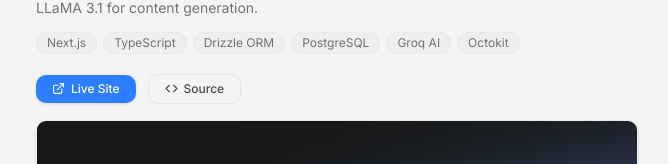
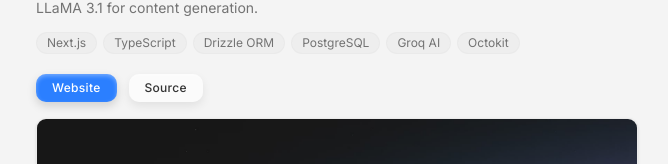
Before and after one commit to k4rtikay/my-portfolio, a Next.js app: page / in a window 1280 px wide. Shown: the part 521-685 px from the top of the page, without its empty margins (303-971 px from the left). Built offline with nearby package versions, Linux system fonts and the light colour scheme; no server answers.

Commit message:
style: cta button for project entries

```diff
--- a/src/components/website/projects.tsx
+++ b/src/components/website/projects.tsx
@@ -101,18 +101,18 @@ export function Projects() {
                                     href={project.demo}
                                     target="_blank"
                                     rel="noopener noreferrer"
-                                    className="text-sm sm:text-xs font-medium text-white bg-blue-500 hover:bg-blue-600 dark:bg-blue-500 dark:hover:bg-blue-400 transition-all inline-flex items-center gap-1.5 px-4 py-1.5 rounded-lg shadow-sm"
+                                    className="text-sm sm:text-xs tracking-wide font-medium text-white bg-blue-500 hover:bg-blue-600 dark:bg-blue-500 dark:hover:bg-blue-400 transition-all inline-flex items-center gap-1.5 px-4 py-1.5 rounded-lg shadow-[0_4px_10px_0_rgba(0,0,0,0.15),inset_0_2px_4px_0_rgba(255,255,255,0.35)]"
                                 >
-                                    <ExternalLinkIcon size={13} />
-                                    Live Site
+                                    {/* <ExternalLinkIcon size={12} /> */}
+                                    Website
                                 </a>
                                 <a
                                     href={project.github}
                                     target="_blank"
                                     rel="noopener noreferrer"
-                                    className="text-sm sm:text-xs font-medium text-foreground/80 hover:text-foreground border border-border hover:border-foreground/20 transition-all inline-flex items-center gap-1.5 px-4 py-1.5 rounded-lg"
+                                    className="text-sm sm:text-xs tracking-wide font-medium text-foreground/90 hover:text-foreground bg-card/60 hover:bg-card transition-colors inline-flex items-center gap-1.5 px-4 py-1.5 rounded-lg shadow-[0_4px_10px_0_rgba(0,0,0,0.08),inset_0_2px_4px_0_rgba(255,255,255,0.35)]"
                                 >
-                                    <CodeIcon size={13} />
+                                    {/* <CodeIcon size={12} /> */}
                                     Source
                                 </a>
                             </div>
```
